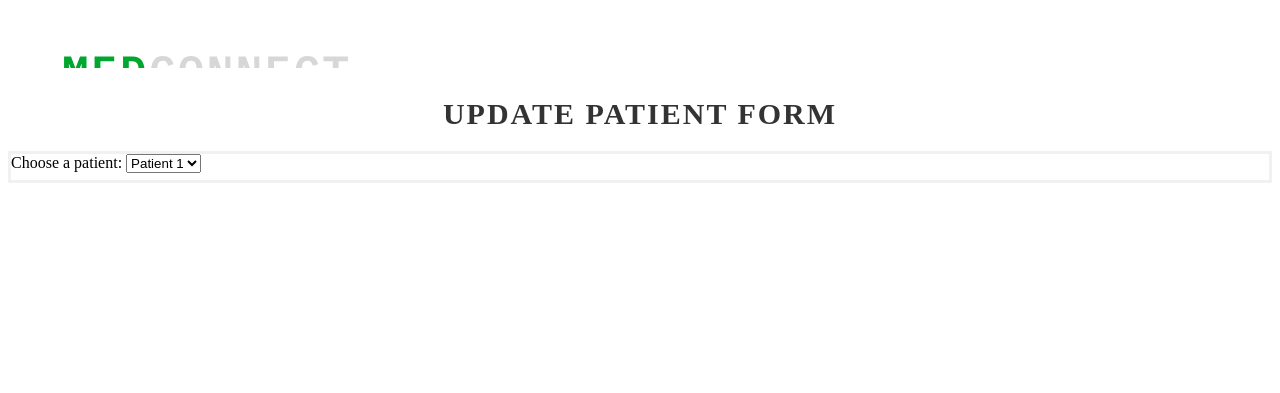
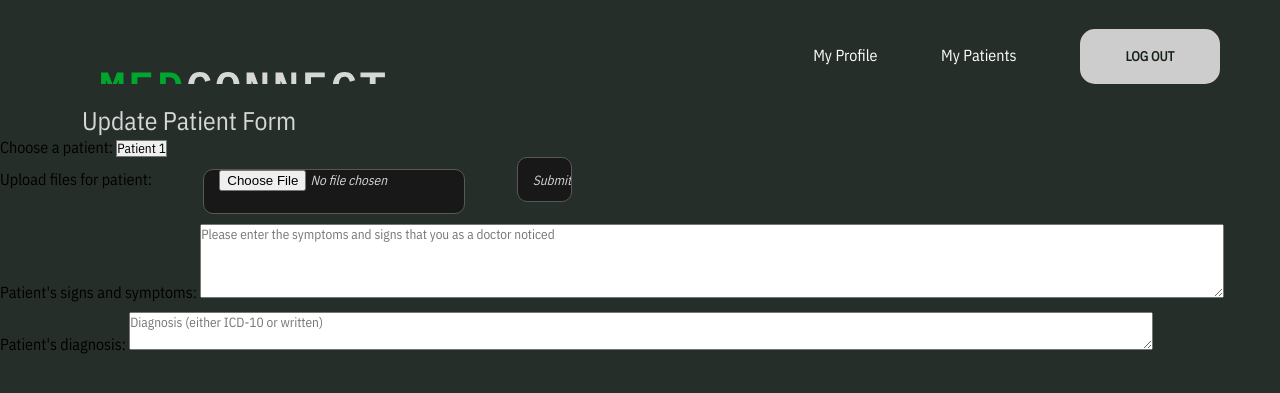
Before and after one commit to xginevra/FastRegProject, a PHP site: page /update_patient.html in a window 1280 px wide. Shown: the top 393 px of the page. Run offline with PHP 8.4, Linux system fonts and the light colour scheme.

Commit message:
new pages

```diff
--- a/medconnect/stylesdraft.css
+++ b/medconnect/stylesdraft.css
@@ -476,3 +476,8 @@ select:hover{
     font-size: 0.6vw;
     color: #00A72F;
 }
+
+textarea {
+    width: 80%; /* Adjust the width as needed */
+    margin-top: 10px;
+}
--- a/medconnect/update_patient.html
+++ b/medconnect/update_patient.html
@@ -3,7 +3,7 @@
 <head>
     <meta charset="UTF-8">
     <meta name="viewport" content="width=device-width, initial-scale=1.0">
-    <link rel="stylesheet" href="styles.css">
+    <link rel="stylesheet" href="stylesdraft.css">
     <title>Update Patient</title>
 </head>
 <body>
@@ -11,15 +11,22 @@
         <a href="index.html" >
             <object data="Logo.svg" height="20vh" style="margin-top: 5vh; margin-left: 6vh;"> </object>
         </a>
+        <!--pages are yet to be created-->
+        <nav>
+            <a href="stillnopage.html" class="navbtn">My Profile</a>
+            <a href="contact.html" class="navbtn">My Patients</a>
+
+            <a href="loginpage.html">
+              <button type="button" class="custombutton">LOG OUT</button>
+            </a>
+        </nav>
     </header>
 
-    <h2 class="h2">Update Patient Form</h2>
-
-
+    <h1 class="hg4">Update Patient Form</h1>
 
     <form class="form" action="update_patientdata.php" method="post">
 
-        <form>
+        <div class="formcolumn">
         <label for="patients">Choose a patient:</label>
         <select id="patients" name="patients">
             <option value="patient1">Patient 1</option>
@@ -27,6 +34,30 @@
             <option value="patient3">Patient 3</option>
             <!-- Add more options as needed -->
         </select>
+    </div>
+
+
+        <div>
+        <label for="fileUpload">Upload files for patient:</label>
+        <input type="file" id="fileUpload" name="fileUpload" accept=".pdf, .doc, .docx">
+
+        <input type="submit" value="Submit">
+    </div>
+
+    <div>
+        <label for="signsSymptoms">Patient's signs and symptoms:</label>
+    <textarea class="textarea" id="signsSymptoms" name="signsSymptoms" rows="4" cols="40"
+    placeholder="Please enter the symptoms and signs that you as a doctor noticed"></textarea>
+    </div>
+
+    <div>
+        <label for="diagnosis">Patient's diagnosis:</label>
+        <textarea class="textarea" id="diagnosis" name="diagnosis" rows="2" cols="20"
+        placeholder="Diagnosis (either ICD-10 or written)"></textarea>
     </form>
+
+    <form class="form" action="update_patientdata.php" method="post">
+
+
 </body>
 </html>
```
Also changed, not shown: medconnect/new_patient.html (+10 -1 lines), medconnect/show_patient.html (added, +60 -0 lines), medconnect/shown_patient.html (added, +31 -0 lines). Lines whose indentation alone changed are shown as unchanged.
